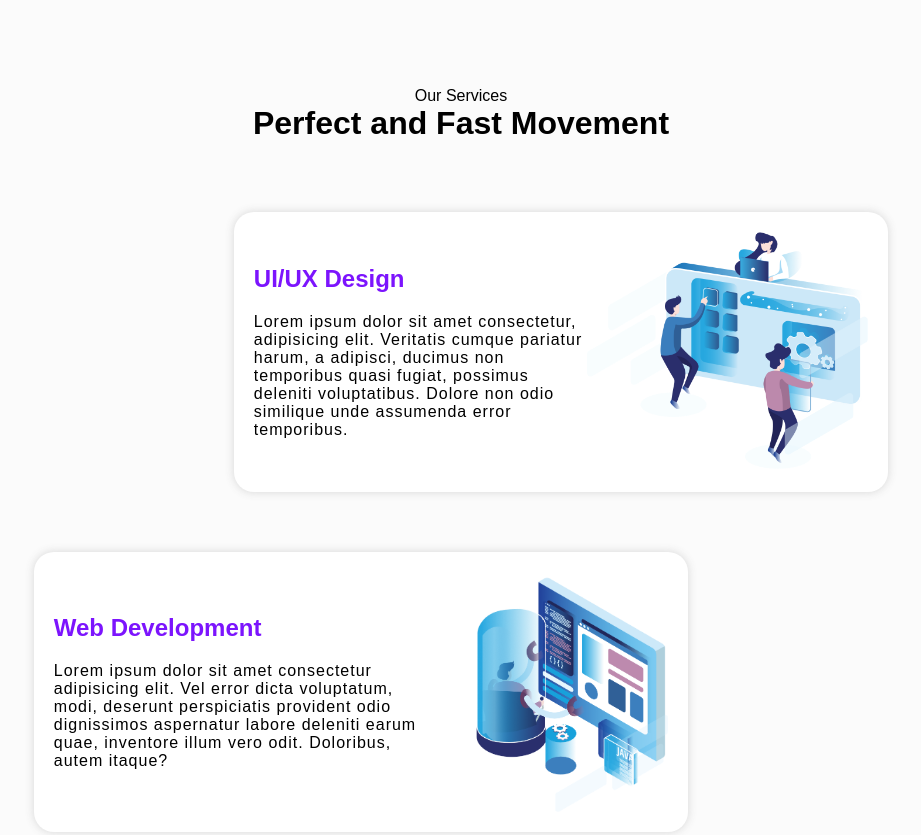
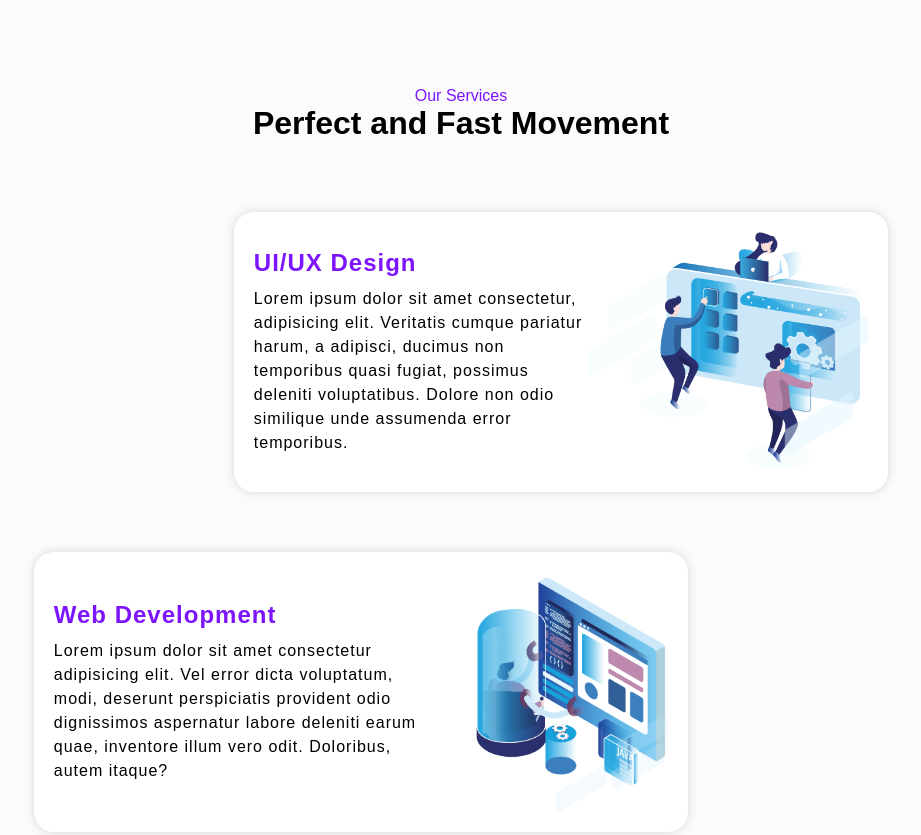
Before and after one commit to YusufjonAbdumajidov/lewwweb, a plain HTML site: page index.html in a window 1280 px wide. Shown: the part 1731-2566 px from the top of the page, without its empty margins (179-1100 px from the left). Drawn offline with Linux system fonts and the light colour scheme.

```diff
--- a/index.html
+++ b/index.html
@@ -55,7 +55,7 @@
 
     </div>
     <div class="services">
-        <p>Our Services</p>
+        <span>Our Services</span>
         <h1>Perfect and Fast Movement</h1>
         <div class="services-container">
             <section>
--- a/style.scss
+++ b/style.scss
@@ -67,6 +67,8 @@ main{
             font-size: 50px;
             letter-spacing: 1px;
             width: 100%;
+            color: #7C14FD;
+
         }
         p{
             margin-top: 20px;
@@ -136,6 +138,9 @@ main{
     display: flex;
     flex-direction: column;
     align-items: center;
+    span{
+        color: #7C14FD;
+    }
     .services-container{
         display: flex;
         flex-direction: column;
@@ -143,6 +148,7 @@ main{
         // border: 1px solid #c80505;
         justify-content: center;
         align-items: center;
+
         section{
             padding: 20px;
             display: flex;
@@ -160,11 +166,14 @@ main{
             }
             h2{
                 color: #7C14FD;
+                letter-spacing: 1px;
             }
+
             p{
                 font-size: 16px;
                 letter-spacing: 1px;
-                margin-top: 20px;
+                margin-top: 10px;
+                line-height: 24px;
             }
             img{
                 height: 240px;
```
Also changed, not shown: assets/product1.png (added), assets/product2.png (added), assets/product3.png (added), assets/product4.png (added), style.css, 1 other file.
